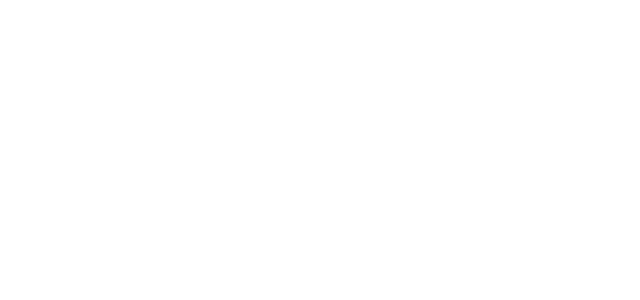
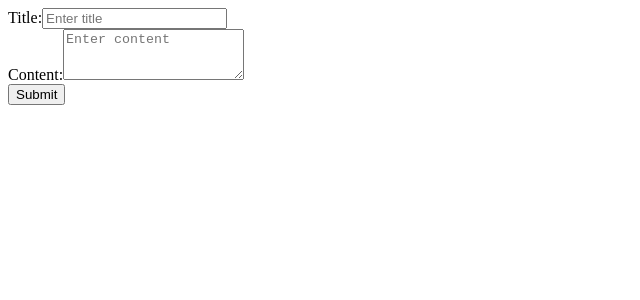
Before and after one commit to 22rose/final426, an Angular app: page /journal-form in a window 1280 px wide. Before the commit this address led to /. Shown: the top 300 px of the page, without its empty margins (0-640 px from the left). Built offline with nearby package versions, Linux system fonts and the light colour scheme.

Commit message:
post an entry

```diff
--- a/src/app/app-routing.module.ts
+++ b/src/app/app-routing.module.ts
@@ -2,11 +2,13 @@ import { NgModule } from '@angular/core';
 import { RouterModule, Routes } from '@angular/router';
 import { LoginComponent } from './login/login.component';
 import { InterfaceComponent } from './interface/interface.component';
+import { JournalFormComponent } from './journal-form/journal-form.component';
 
 const routes: Routes = [
   { path: '', redirectTo: '/login', pathMatch: 'full' },
   { path: 'login', component: LoginComponent },
-  {path: 'interface', component: InterfaceComponent}
+  {path: 'interface', component: InterfaceComponent},
+  {path: 'journal-form', component: JournalFormComponent}
 ];
 
 @NgModule({
--- a/src/app/app.module.ts
+++ b/src/app/app.module.ts
@@ -12,12 +12,14 @@ import { AppRoutingModule } from './app-routing.module';
 import { AppComponent } from './app.component';
 import { LoginComponent } from './login/login.component';
 import { InterfaceComponent } from './interface/interface.component';
+import { JournalFormComponent } from './journal-form/journal-form.component';
 
 @NgModule({
   declarations: [
     AppComponent,
     LoginComponent,
-    InterfaceComponent
+    InterfaceComponent,
+    JournalFormComponent
   ],
   imports: [
 
--- a/src/app/interface/interface.component.html
+++ b/src/app/interface/interface.component.html
@@ -1,13 +1,26 @@
+<div class="container">
+  <button (click)="createJournalForm()" class="btn btn-primary mb-4">Create Journal Entry</button>
+
+
+
 <div class="container">
     <div class="row">
       <div class="col-md-4 mb-4" *ngFor="let entry of entries">
         <div class="card">
+          <div class="card-date">
+            <h5 class="card-date">{{ entry.createdAt }}</h5>
+          </div>
           <div class="card-header">
             <h5 class="card-title">{{ entry.title }}</h5>
           </div>
           <div class="card-body">
             <p class="card-text">{{ entry.content }}</p>
           </div>
+          <!-- <div>
+            <button (click)="editPost()" class="edit-button">Edit Entry</button>
+            <button (click)="deletePost()" class="delete-button">Delete Entry</button>
+          </div> -->
+
           <!-- Add any other fields you want to display -->
         </div>
       </div>
--- a/src/app/interface/interface.component.ts
+++ b/src/app/interface/interface.component.ts
@@ -1,6 +1,7 @@
 import { Component, OnInit } from '@angular/core';
 import { LoginService } from '../login.service';
 import { FormBuilder, FormGroup } from '@angular/forms';
+import { Router } from '@angular/router';
 
 @Component({
   selector: 'app-interface',
@@ -13,13 +14,38 @@ export class InterfaceComponent implements OnInit {
   //   title: '',
   //   content: ''
   // });
-
+  //journalForm!: FormGroup;
   entries: any[] = [];
 
 
-  constructor(private loginService: LoginService, private formBuilder: FormBuilder) {
+  constructor(private loginService: LoginService,private router: Router) {
 
   }
+
+  createJournalForm(): void {
+    // this.journalForm = this.formBuilder.group({
+    //   title: '',
+    //   content: ''
+    // });
+    this.router.navigate(['/journal-form']);
+  }
+
+  // onSubmit(): void {
+  //   if (this.journalForm.valid) {
+  //     const userId = parseInt(this.loginService.userId, 10);
+  //     const formData = this.journalForm.value;
+  //     this.loginService.addJournalEntry(userId, formData.title, formData.content).subscribe({
+  //       next: (response) => {
+  //         // Handle success response
+  //         console.log('Journal entry submitted successfully:', response);
+  //       },
+  //       error: (error) => {
+  //         // Handle error response
+  //         console.error('Error submitting journal entry:', error);
+  //       }
+  //     });
+  //   }
+  // }
 
 
 
@@ -27,6 +53,10 @@ export class InterfaceComponent implements OnInit {
     const userId = parseInt(this.loginService.userId, 10);
     console.log('User ID:', userId);
 
+    // const userSessionId = localStorage.getItem('userId');
+    // if (!userSessionId) {
+    //   this.router.navigate(['']); // Redirect to login if no user ID found
+    // }
     // Call the service method to get journal entries
     this.loginService.getJournalEntries(userId).subscribe({
       next: (data) => {
@@ -40,4 +70,5 @@ export class InterfaceComponent implements OnInit {
     });
   }
 
+
 }
--- /dev/null
+++ b/src/app/journal-form/journal-form.component.html
@@ -0,0 +1,13 @@
+<div *ngIf="journalForm">
+    <form [formGroup]="journalForm" (ngSubmit)="onSubmit()">
+      <div class="form-group">
+        <label for="title">Title:</label>
+        <input type="text" class="form-control" formControlName="title" id="title" placeholder="Enter title">
+      </div>
+      <div class="form-group">
+        <label for="content">Content:</label>
+        <textarea class="form-control" formControlName="content" id="content" rows="3" placeholder="Enter content"></textarea>
+      </div>
+      <button type="submit" class="btn btn-primary">Submit</button>
+    </form>
+  </div>
--- /dev/null
+++ b/src/app/journal-form/journal-form.component.ts
@@ -0,0 +1,51 @@
+import { Component, OnInit } from '@angular/core';
+import { LoginService } from '../login.service';
+import { FormBuilder, FormGroup } from '@angular/forms';
+import { Router } from '@angular/router';
+
+@Component({
+  selector: 'app-journal-form',
+  templateUrl: './journal-form.component.html',
+  styleUrl: './journal-form.component.css'
+})
+export class JournalFormComponent implements OnInit {
+  journalForm!: FormGroup;
+
+  constructor(private loginService: LoginService, private formBuilder: FormBuilder, private router: Router) {
+
+  }
+
+  ngOnInit(): void{
+    this.journalForm = this.formBuilder.group({
+      title: '',
+      content: ''
+    });
+
+  }
+
+  onSubmit(): void {
+    if (this.journalForm.valid) {
+      const userId = parseInt(this.loginService.userId, 10);
+      const formData = this.journalForm.value;
+      this.loginService.addJournalEntry(userId, formData.title, formData.content).subscribe({
+        next: (response) => {
+          this.onSuccess()
+          console.log('Journal entry submitted successfully:', response);
+          this.router.navigate(['/interface']);
+        },
+        error: (error) => {
+          // Handle error response
+          console.error('Error submitting journal entry:', error);
+        }
+      });
+    }
+  }
+
+  private onSuccess(): void {
+    this.journalForm.reset();
+    window.alert('submitted successfully')
+     // 5 seconds
+  }
+
+
+}
--- a/src/app/login.service.ts
+++ b/src/app/login.service.ts
@@ -33,6 +33,17 @@ export class LoginService {
   }
 
 
+  addJournalEntry(userId: number, title: string, content: string): Observable<any> {
+    return this.http.post<any>(`http://localhost:5000/api/journal-entries/${userId}`, { title, content });
+  }
+
+  // updateJournalEntry(userId: number, entryId: number, title: string, content: string): Observable<any> {
+  //   return this.http.put<any>(`http://localhost:5000/api/journal-entries/${entryId}`, { userId, title, content });
+  // }
+
+  // deleteJournalEntry(userId: number, entryId: number): Observable<any>{
+  //   return this.http.delete<any>(`http://localhost:5000/api/journal-entries/${entryId}`, { userId });
+  // }
 // getJournalEntries(userId: number): Observable<any[]> {
 //   // Append userId to the URL query string
 //   const url = `http://localhost:5000/api/journal-entries?userId=${userId}`;
--- a/src/app/login/login.component.ts
+++ b/src/app/login/login.component.ts
@@ -94,6 +94,7 @@ export class LoginComponent {
           if (response.message && response.message === 'User logged in successfully') {
             this.authService.userId = response.userId;
             this.onSuccess(response.message)
+            //localStorage.setItem('userId', response.userId);
             this.router.navigate(['/interface']);
 
           }
```
Also changed, not shown: src/app/journal-form/journal-form.component.css (added), 2 other files (tests, documents, lock files or other folders).
